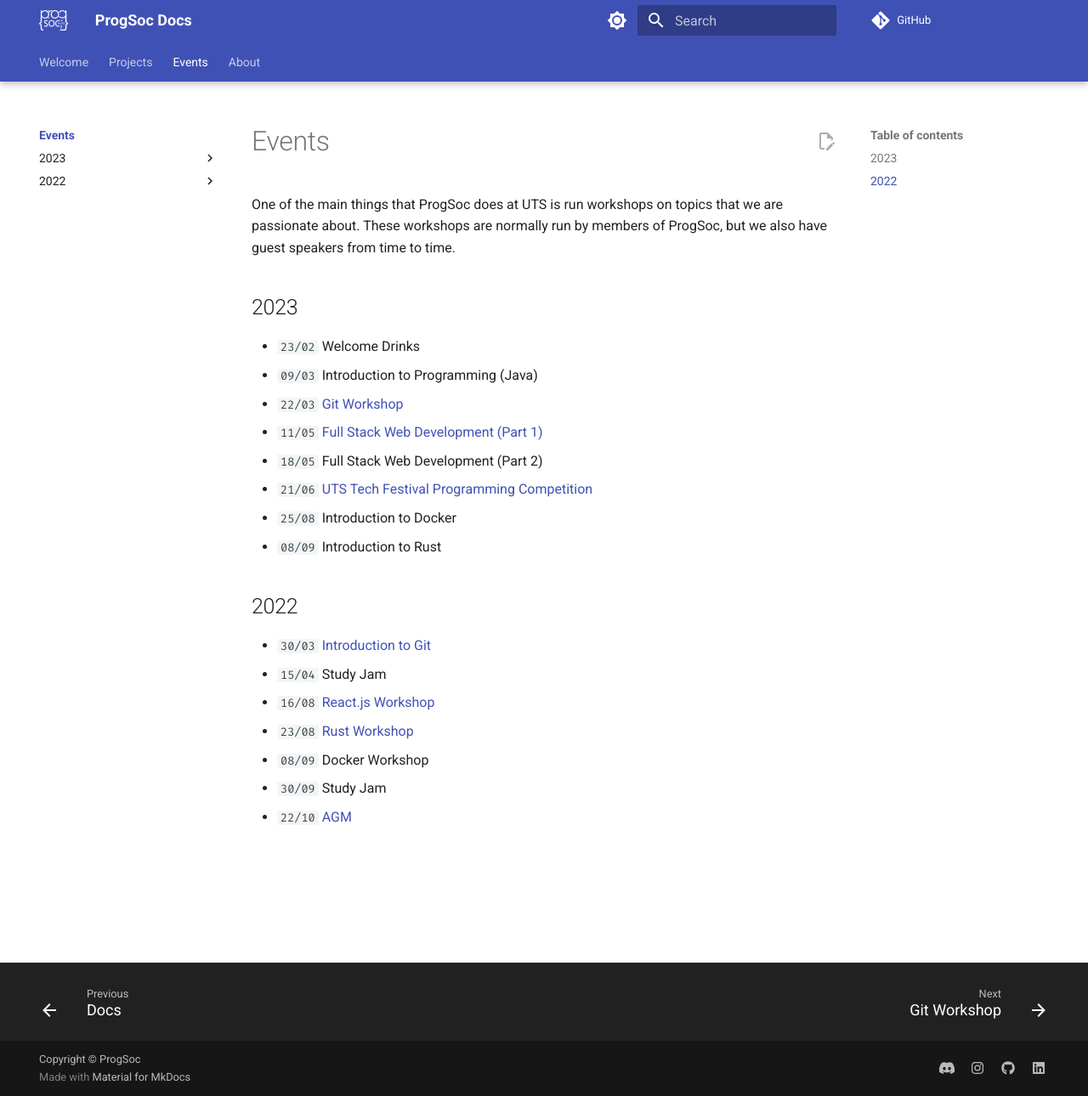
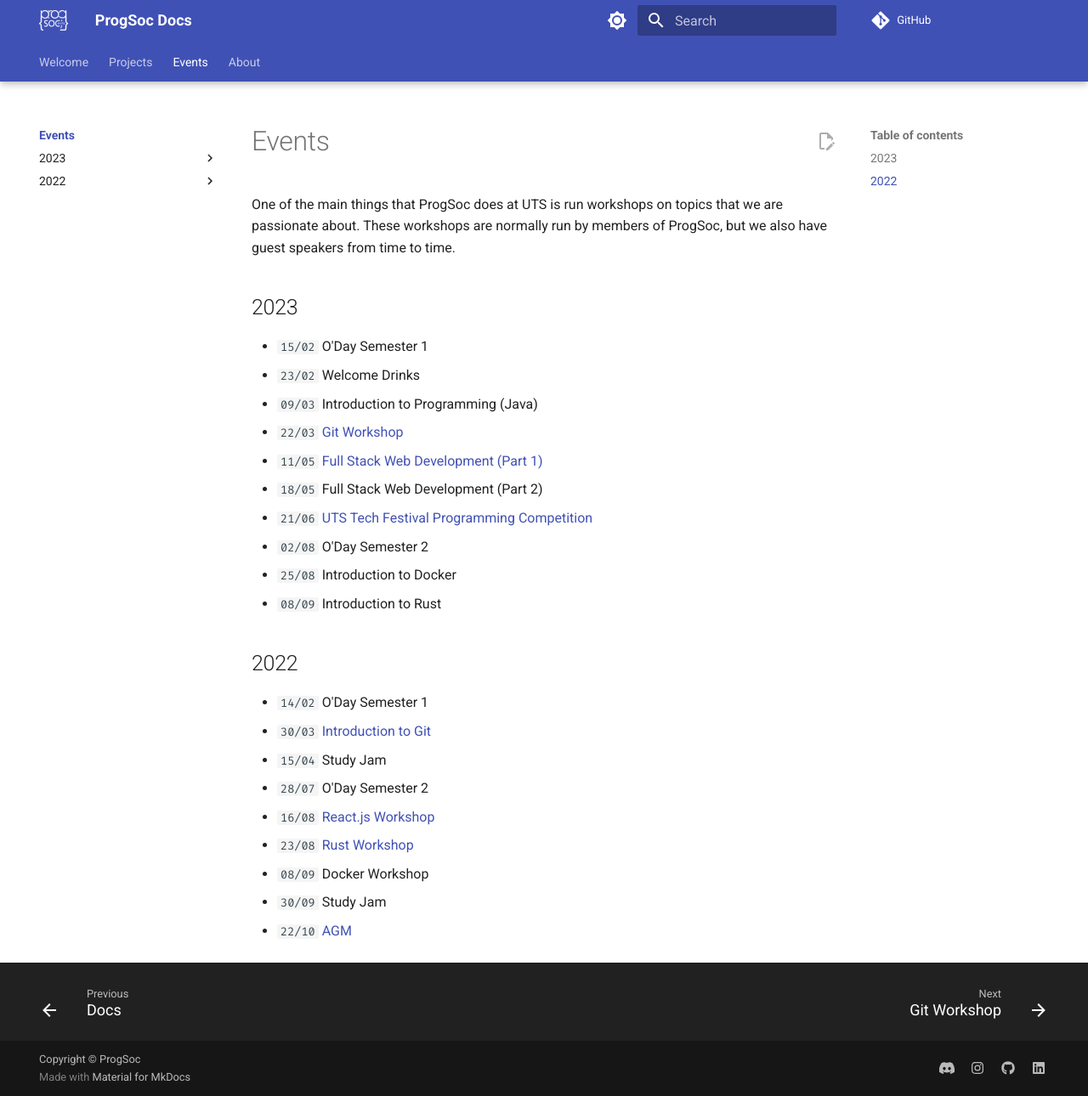
Before and after one commit to ProgSoc/Docs, an MkDocs documentation site: the page built from docs/events/index.md, in a window 1280 px wide and 1290 px high. Shown: the whole window at 85% size. Built offline with MkDocs 1.6.1 and Material for MkDocs 9.7.7, drawn with Linux system fonts in a browser that asks for light colours; comment, search, counter and statistics services are not loaded.

Commit message:
add o'days

```diff
--- a/docs/events/index.md
+++ b/docs/events/index.md
@@ -9,19 +9,23 @@
 
 ## 2023
 
+- `15/02` O'Day Semester 1
 - `23/02` Welcome Drinks
 - `09/03` Introduction to Programming (Java)
 - `22/03` [Git Workshop](./2023/git-workshop.md)
 - `11/05` [Full Stack Web Development (Part 1)](./2023/full-stack-web-development.md)
 - `18/05` Full Stack Web Development (Part 2)
 - `21/06` [UTS Tech Festival Programming Competition](./2023/programming-competition.md)
+- `02/08` O'Day Semester 2
 - `25/08` Introduction to Docker
 - `08/09` Introduction to Rust
 
 ## 2022
 
+- `14/02` O'Day Semester 1
 - `30/03` [Introduction to Git](./2022/git.md)
 - `15/04` Study Jam
+- `28/07` O'Day Semester 2
 - `16/08` [React.js Workshop](./2022/react.md)
 - `23/08` [Rust Workshop](./2022/rust.md)
 - `08/09` Docker Workshop
```
